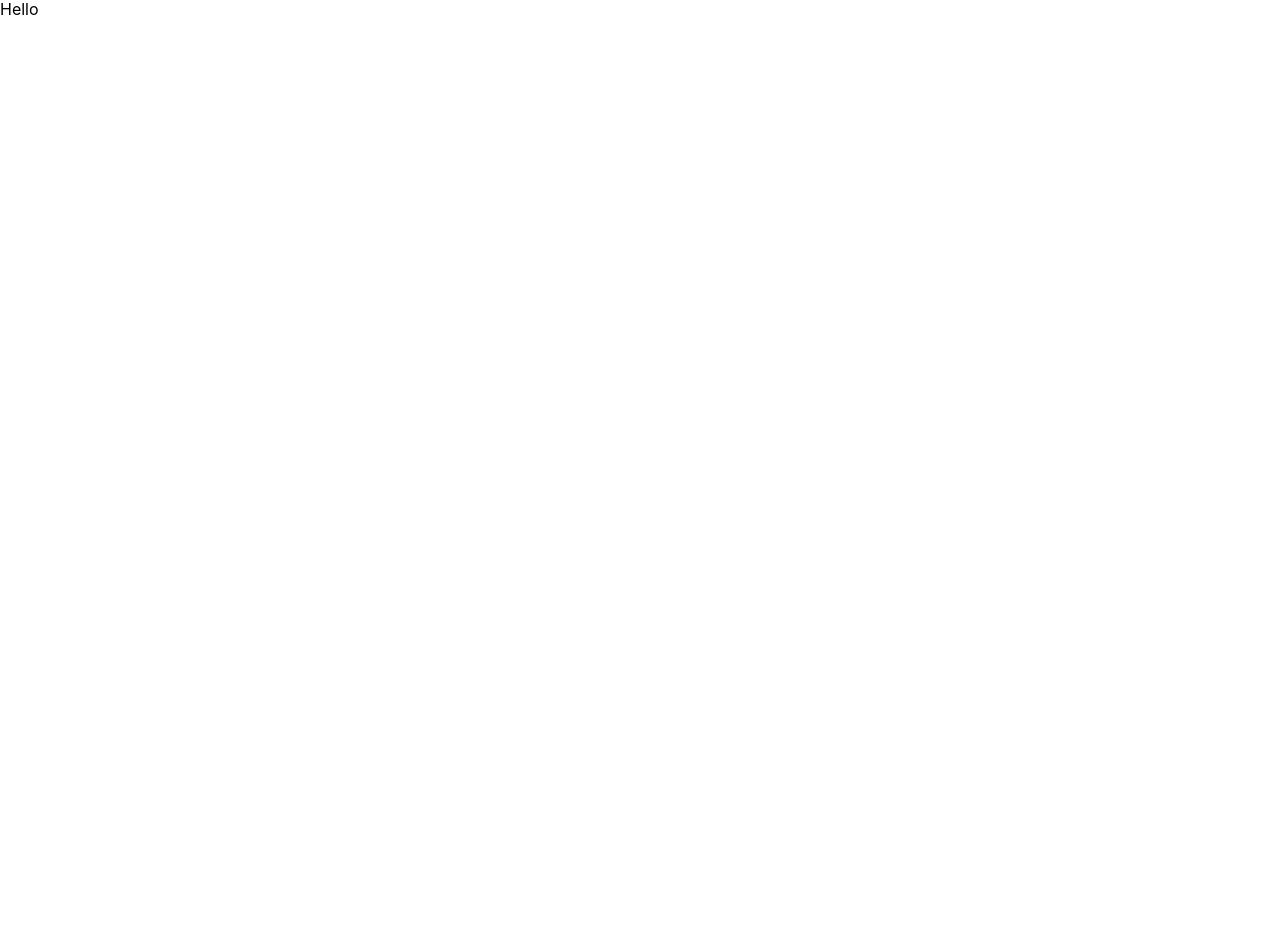
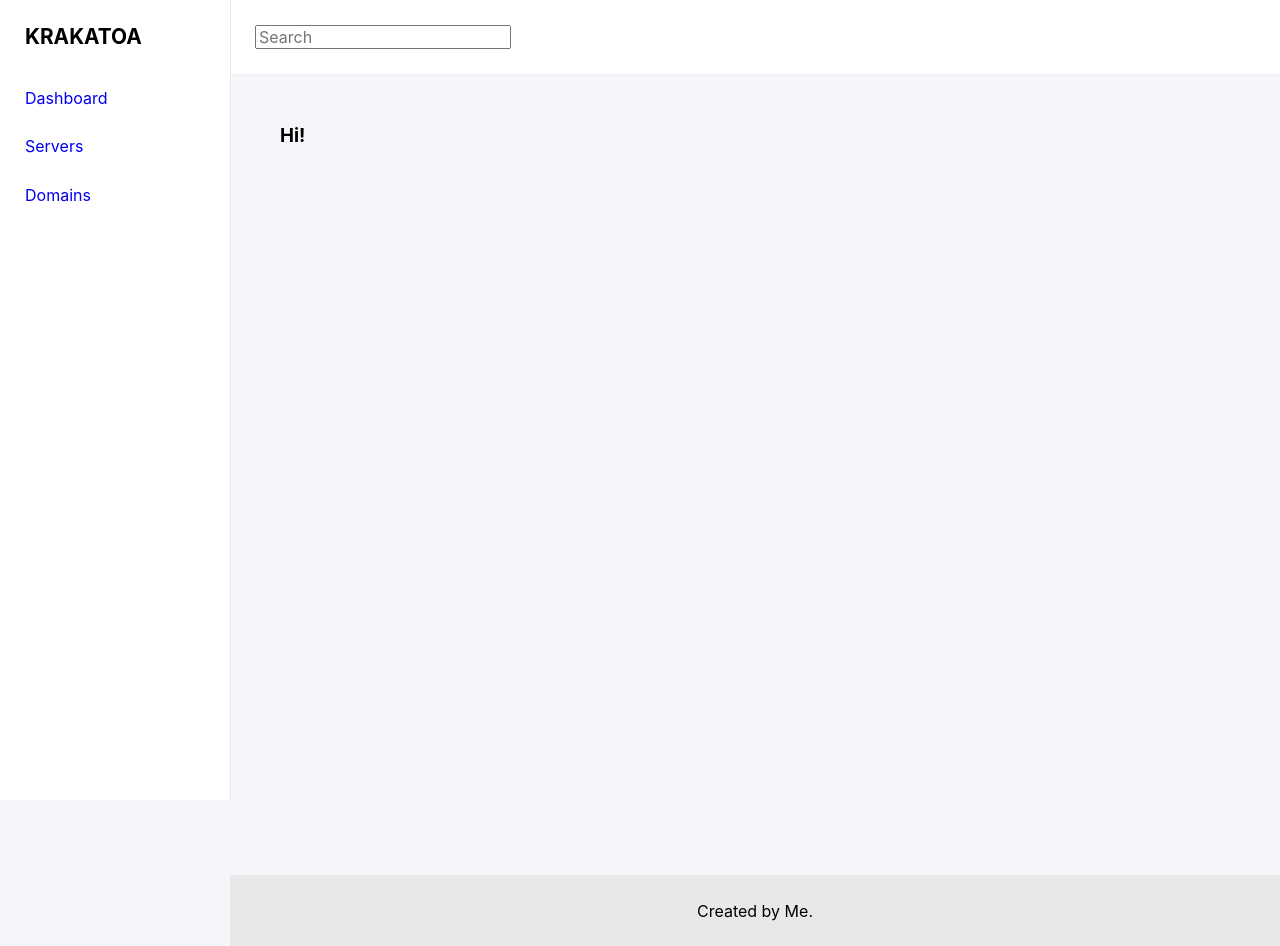
Before and after one commit to radityasurya/krakatoa, a React (Create React App) app: page / in a window 1280 px wide. Before the commit the page ends 800 px from the top, so only its background shows below. Built offline with nearby package versions, Linux system fonts and the light colour scheme.

Commit message:
Apply react router

```diff
--- a/src/App.js
+++ b/src/App.js
@@ -1,12 +1,34 @@
 // @flow
 
 import React, { Component } from "react";
+import { Switch, Route } from "react-router-dom";
+
+import Header from "./components/Header";
+import Sidebar from "./components/Sidebar";
+import Footer from "./components/Footer";
+
+import DashboardPage from "./pages/Dashboard";
+import NotFoundPage from "./pages/NotFound";
+
 import "normalize.css";
 import "./App.scss";
 
 class App extends Component {
   render() {
-    return <div className="App">Hello</div>;
+    return (
+      <div className="App">
+        <Header />
+        <Sidebar />
+        <div className="main__container">
+          <Switch>
+            <Route exact path="/" component={DashboardPage} />
+            <Route path="/servers" component={NotFoundPage} />
+            <Route path="" component={NotFoundPage} />
+          </Switch>
+        </div>
+        <Footer />
+      </div>
+    );
   }
 }
 
--- a/src/App.scss
+++ b/src/App.scss
@@ -1,37 +1,29 @@
 html {
   box-sizing: border-box;
+  width: 100%;
+  height: 100%;
+  background: #f5f6fa;
 }
 
 .App {
-    text-align: left;
+  min-height: 100%;
+  display: grid;
+  grid-template-areas:
+    "sidebar header"
+    "sidebar content"
+    "sidebar footer";
+
+  grid-template-columns: 230px auto;
+  grid-template-rows: auto;
+  height: 100vh;
 }
 
-  .App-logo {
-    animation: App-logo-spin infinite 20s linear;
-    height: 40vmin;
-  }
+.main__container {
+  grid-area: content;
+  padding: 50px;
+  height: 700px;
 
-  .App-header {
-    background-color: #282c34;
-    min-height: 100vh;
-    display: flex;
-    flex-direction: column;
-    align-items: center;
-    justify-content: center;
-    font-size: calc(10px + 2vmin);
-    color: white;
-  }
-
-  .App-link {
-    color: #61dafb;
-  }
-
-  @keyframes App-logo-spin {
-    from {
-      transform: rotate(0deg);
-    }
-
-    to {
-      transform: rotate(360deg);
+  h3 {
+    margin: 0;
   }
 }
--- a/src/index.js
+++ b/src/index.js
@@ -1,10 +1,16 @@
-import React from 'react';
-import ReactDOM from 'react-dom';
-import './index.css';
-import App from './App';
-import * as serviceWorker from './serviceWorker';
+import React from "react";
+import ReactDOM from "react-dom";
+import { BrowserRouter } from "react-router-dom";
+import "./index.css";
+import App from "./App";
+import * as serviceWorker from "./serviceWorker";
 
-ReactDOM.render(<App />, document.getElementById('root'));
+ReactDOM.render(
+  <BrowserRouter>
+    <App />
+  </BrowserRouter>,
+  document.getElementById("root")
+);
 
 // If you want your app to work offline and load faster, you can change
 // unregister() to register() below. Note this comes with some pitfalls.
```
Lines whose indentation alone changed are shown as unchanged.
